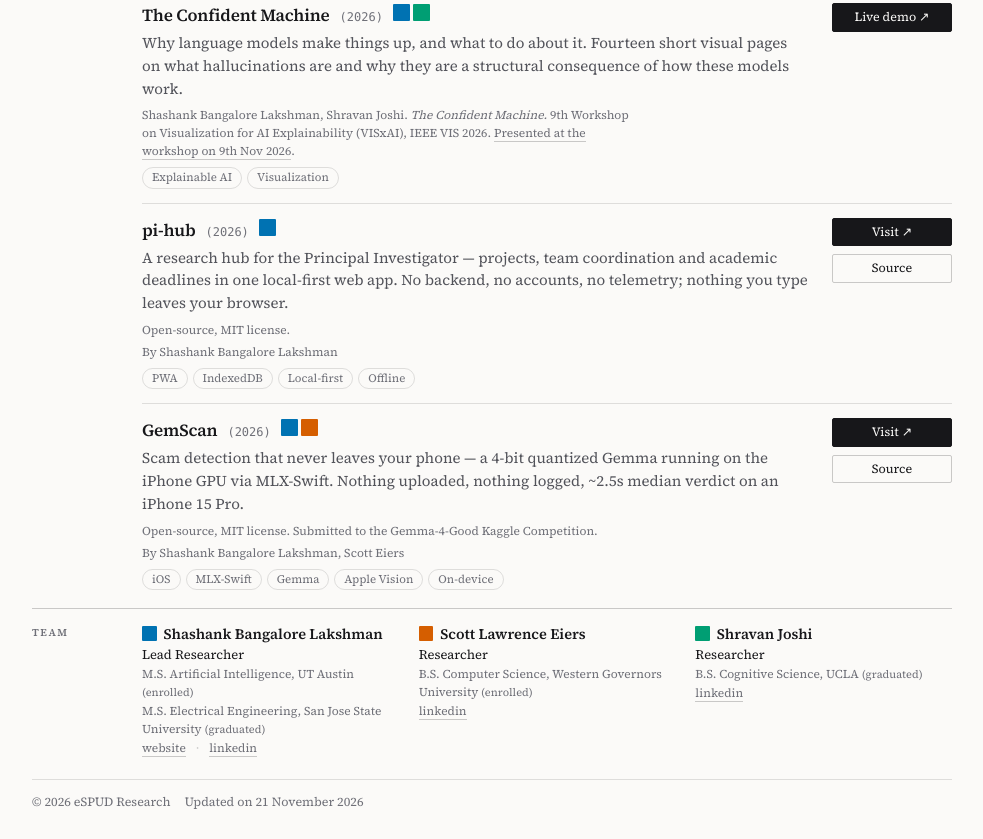
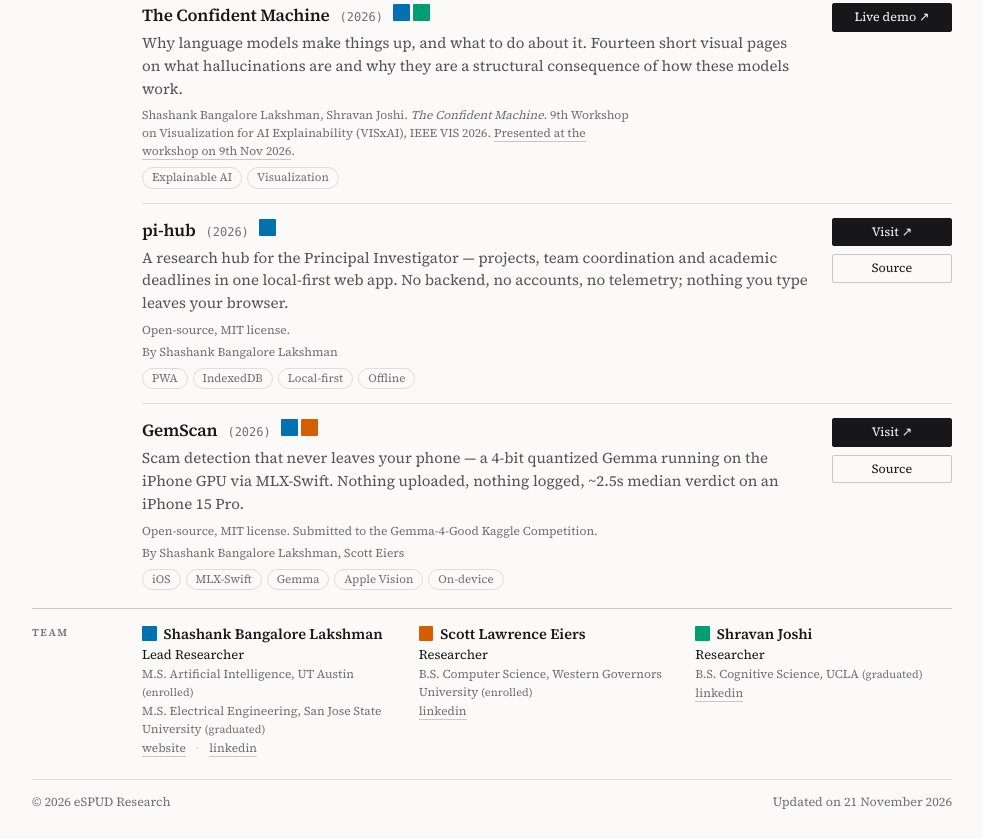
Before and after one commit to eSPUD/eSPUD, a plain HTML site: page index.html in a window 1280 px wide. Shown: the part 341-1180 px from the top of the page, without its empty margins (148-1131 px from the left). Drawn offline with Linux system fonts and the light colour scheme.

Commit message:
Right-align the footer's updated date
Co-Authored-By: Claude Opus 5 <noreply@anthropic.com>

```diff
--- a/css/style.css
+++ b/css/style.css
@@ -264,6 +264,7 @@ kbd {
   display: flex; gap: 14px; flex-wrap: wrap;
   font-size: 12.5px; color: var(--mute);
 }
+.foot .updated { margin-left: auto; }
 .foot a { border-bottom: 1px solid var(--rule-2); }
 .foot a:hover { color: var(--text); border-bottom-color: var(--text); }
 
--- a/index.html
+++ b/index.html
@@ -147,7 +147,7 @@
 
     <div class="foot">
       <span>© <span id="year">2026</span> eSPUD Research</span>
-      <span>Updated on 21 November 2026</span>
+      <span class="updated">Updated on 21 November 2026</span>
     </div>
 
   </main>
```
Also changed, not shown: projects/microbert.html (+1 -1 lines).
